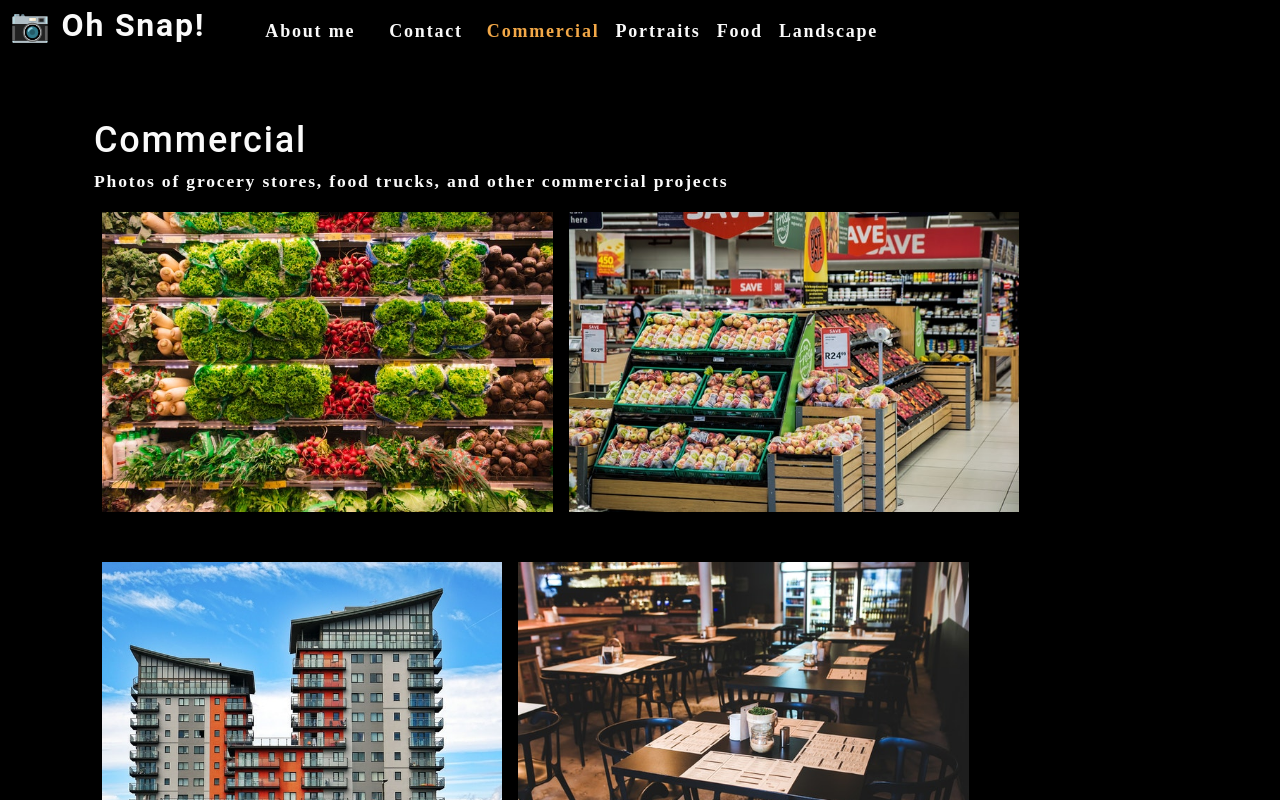
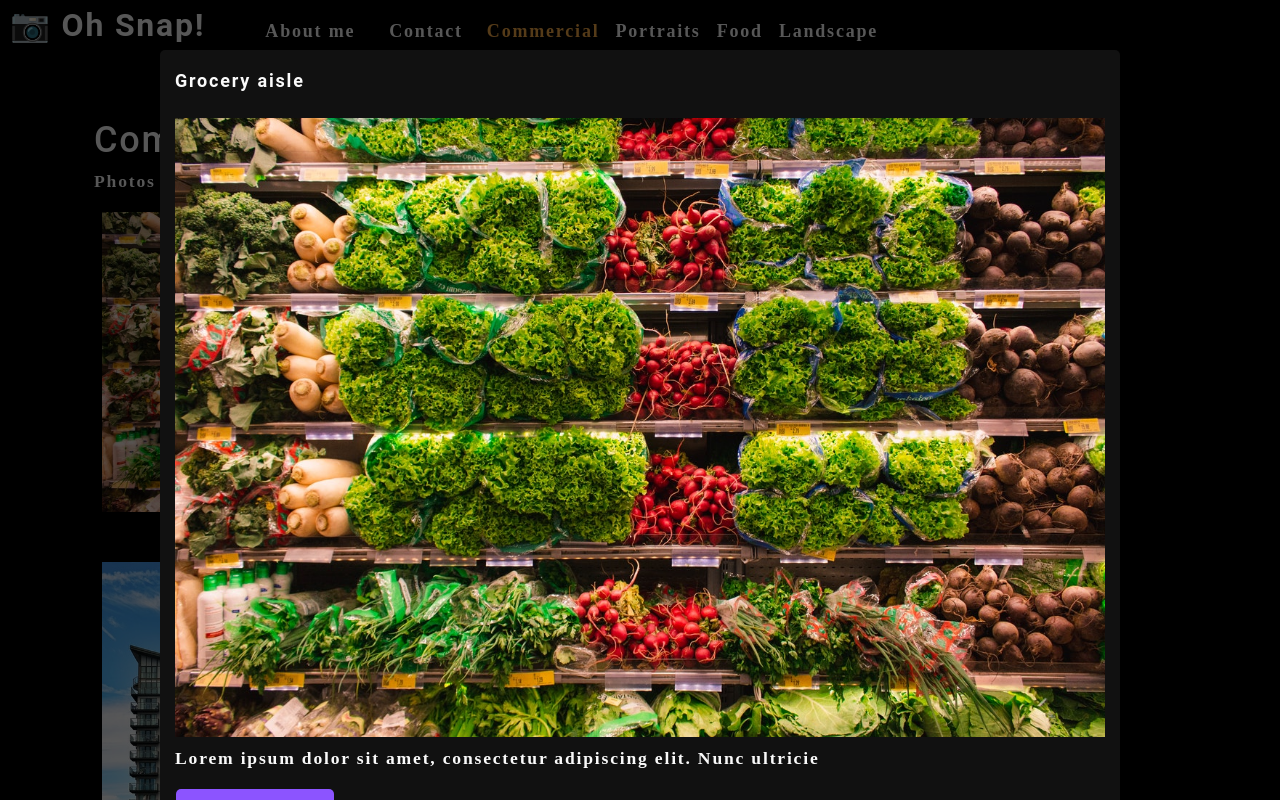
Before and after one commit to ProgrammingAStorm/photo-port, a React (Create React App) app: page / in a window 1280 px wide. Both pictures are taken after a click on the picture 327 px from the left and 361 px from the top of the page. Shown: the top 800 px of the page. Built offline with nearby package versions, Linux system fonts and the light colour scheme.

Commit message:
Added Modal Opening Functionality

```diff
--- /dev/null
+++ b/src/components/Modal/index.js
@@ -0,0 +1,21 @@
+import React from 'react';
+
+function Modal({ currentPhoto }) {
+    const { name, category, description, index } = currentPhoto;
+
+    return (
+        <div className="modalBackdrop">
+            <div className="modalContainer">
+                <h3 className="modalTitle">{name}</h3>
+                <img src={require(`../../assets/large/${category}/${index}.jpg`)} alt="current category" />
+                <p>{description}</p>
+
+                <button type="button">
+                    Close this modal
+                </button>
+            </div>
+        </div>
+    );
+}
+
+export default Modal;
--- a/src/components/PhotoList/index.js
+++ b/src/components/PhotoList/index.js
@@ -1,4 +1,5 @@
 import React, { useState } from 'react';
+import Modal from '../Modal';
 
 const PhotoList = ({ category }) => {
 
@@ -99,17 +100,27 @@ const PhotoList = ({ category }) => {
       description: 'Lorem ipsum dolor sit amet, consectetur adipiscing elit. Nunc ultricie',
     },
   ]);
+  const [currentPhoto, setCurrentPhoto] = useState();
+  const [isModalOpen, setIsModalOpen] = useState(false);
 
   const currentPhotos = photos.filter((photo) => photo.category === category);
 
+  const toggleModal = (image, i) => {
+    setCurrentPhoto({ ...image, index: i })
+    setIsModalOpen(true);
+  }
+
   return (
     <div>
+      {isModalOpen && <Modal currentPhoto={currentPhoto} />}
+
       <div className="flex-row">
         {currentPhotos.map((image, i) => (
           <img
             src={require(`../../assets/small/${category}/${i}.jpg`)}
             alt={image.name}
             className="img-thumbnail mx-1"
+            onClick={() => toggleModal(image, i)}
             key={image.name}
           />
         ))}
```
